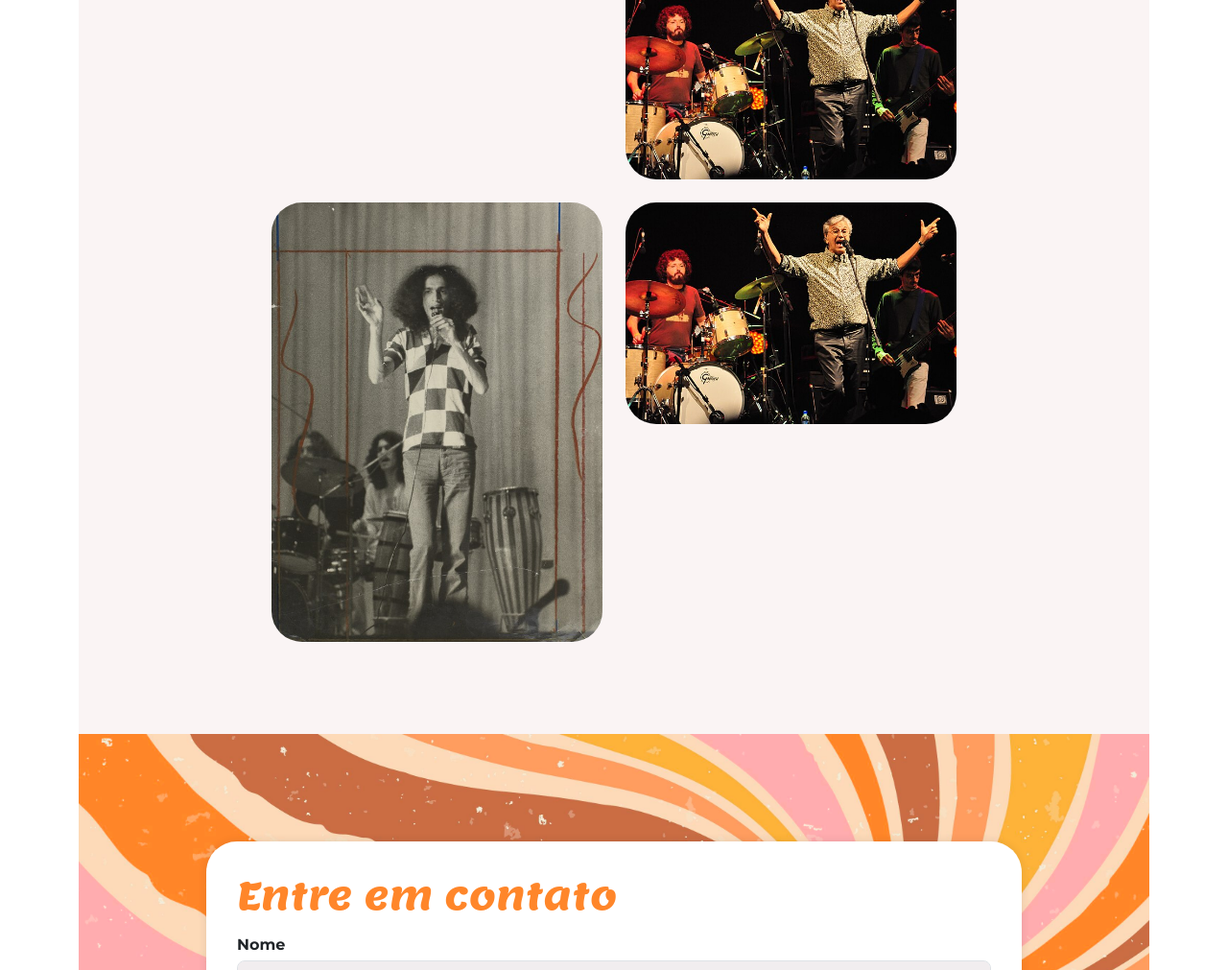
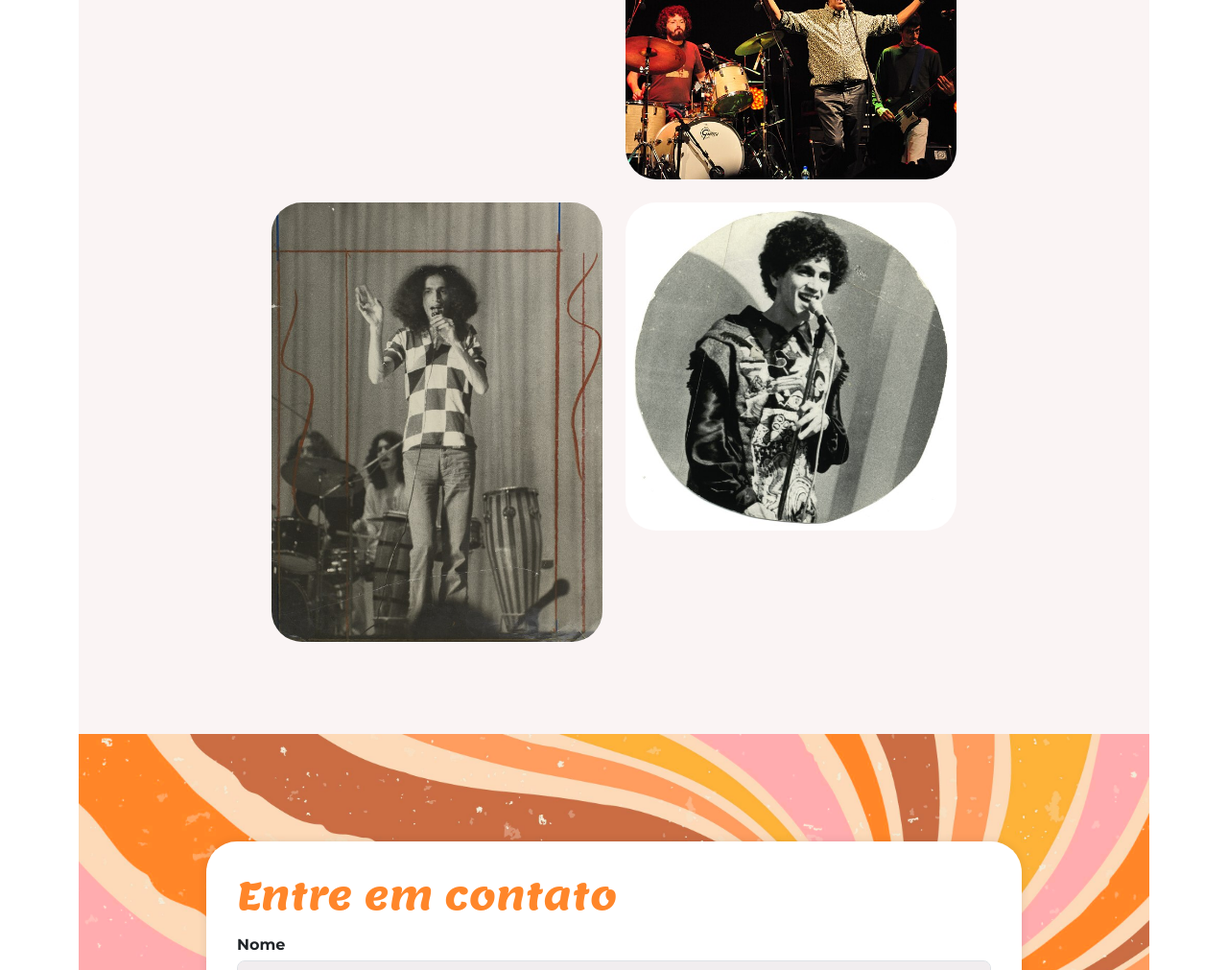
Before and after one commit to DennyNeves/Acessibilidade2, a plain HTML site: page index.html in a window 1280 px wide. Shown: the part 1890-2901 px from the top of the page at 96% size. Drawn offline with nearby package versions, Linux system fonts and the light colour scheme.

Commit message:
Update index.html

```diff
--- a/index.html
+++ b/index.html
@@ -84,7 +84,7 @@
                         <img src="img/Caetano_1.jpg" class="img-fluid rounded-5" loading="lazy">
                     </div>
                     <div class="col-md-4">
-                        <img src="img/Caetano_5.jpg"
+                        <img src="img/Caetano_2.jpg"
                             class="img-fluid rounded-5" loading="lazy">
                     </div>
                 </div>
```
